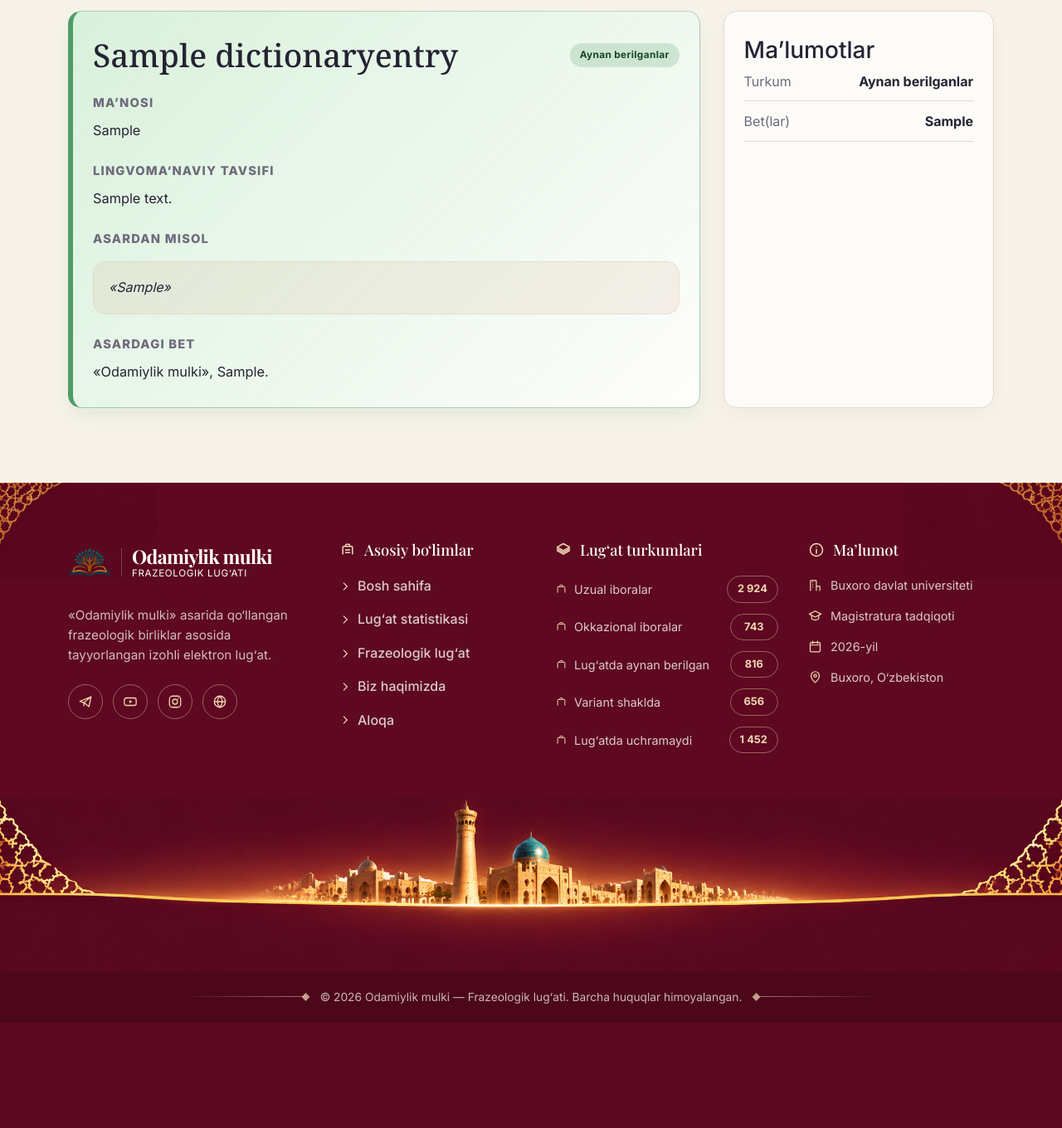
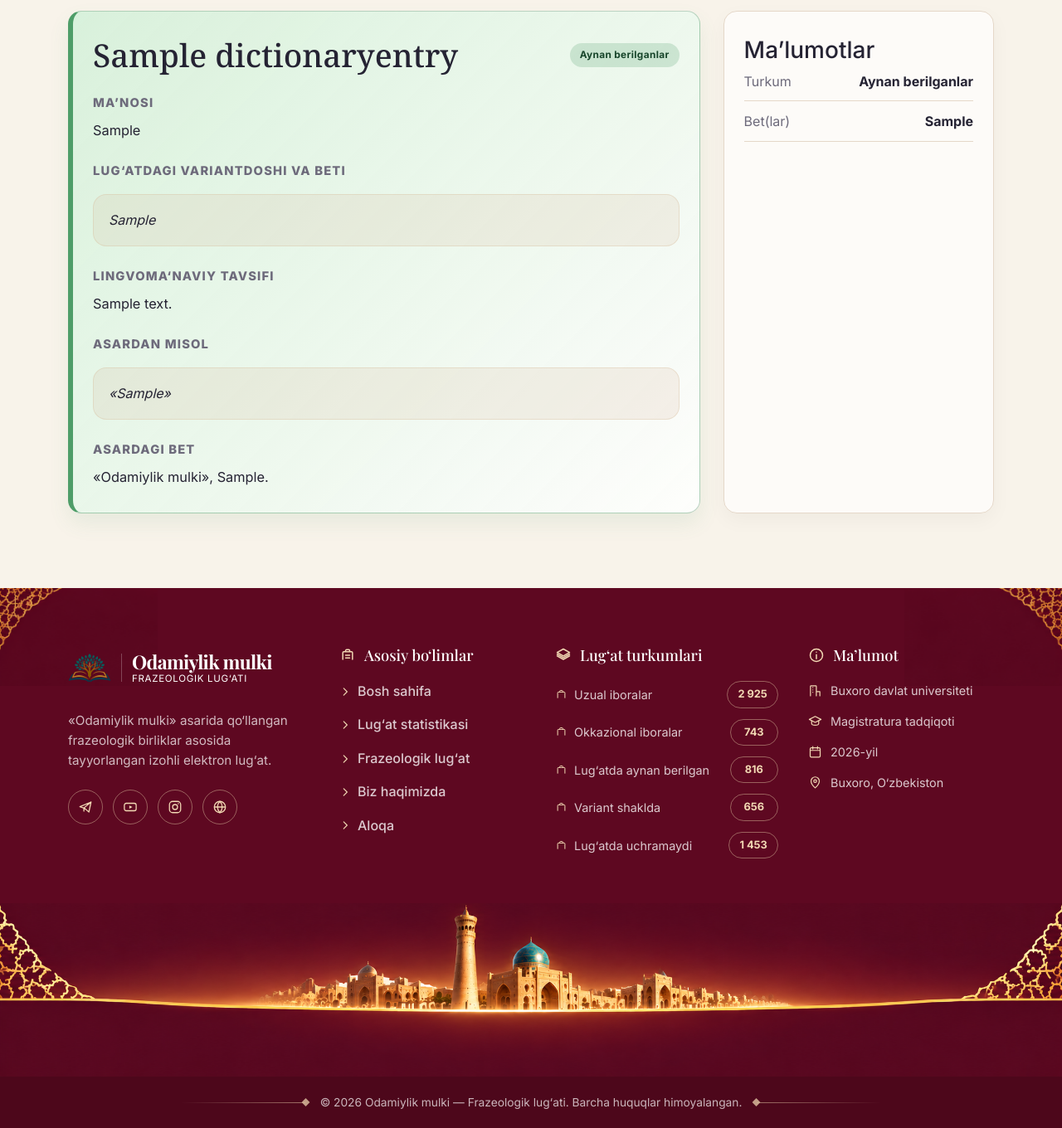
Before and after one commit to 000Jasurbek000/Tohir-Malik, a Django app: page /phrase-detail/ in a window 1280 px wide. Shown: the part 388-1748 px from the top of the page at 83% size. Before the commit the page ends 1621 px from the top, so only its background shows below. Run offline with Django 5.2, Linux system fonts and the light colour scheme; tables that the repository leaves empty hold one stand-in row (values such as "Sample post").

Commit message:
Add missing dictionary entry, variant-info field, and fix static storage
- Add "ko'nglini ko'tarmoq" (473-bet) to red.csv, bringing the
  "lug'atda uchramaydigan" count to 1453 (total 3668)
- Capture "Lug'atdagi variantdoshi va beti" from yellow.csv into a
  new variant_info field, shown on the phrase detail page
- Update hardcoded totals in about.html/base.html to match
- Switch WhiteNoise storage from manifest (hashed) to plain
  compressed static files - the hashed-filename manifest was going
  stale against Passenger's worker process caching, serving CSS
  without the newly added sections

Co-Authored-By: Claude Sonnet 5 <noreply@anthropic.com>

```diff
--- a/project/dictionary_app/management/commands/load_dictionary_csv.py
+++ b/project/dictionary_app/management/commands/load_dictionary_csv.py
@@ -1,6 +1,8 @@
 import csv
 import os
 from pathlib import Path
+
+VARIANT_INFO_KEY = 'Lug' + chr(0x2018) + 'atdagi variantdoshi va beti'
 
 from django.core.management.base import BaseCommand
 
@@ -41,6 +43,7 @@ class Command(BaseCommand):
                     notes = (row.get("Lingvoma’naviy xususiyati") or '').strip()
                     pages = (row.get('Bet(lar)') or '').strip()
                     example = (row.get('Frazeologik birlik qatnashgan gap') or '').strip()
+                    variant_info = (row.get(VARIANT_INFO_KEY) or '').strip()
 
                     obj, is_created = DictionaryEntry.objects.get_or_create(
                         title=title,
@@ -50,6 +53,7 @@ class Command(BaseCommand):
                             'notes': notes,
                             'example': example,
                             'pages': pages,
+                            'variant_info': variant_info,
                             'source_file': file_path.name,
                             'raw_row': str(row),
                         },
@@ -60,6 +64,7 @@ class Command(BaseCommand):
                         obj.notes = notes
                         obj.example = example
                         obj.pages = pages
+                        obj.variant_info = variant_info
                         obj.source_file = file_path.name
                         obj.raw_row = str(row)
                         obj.save()
--- a/project/dictionary_app/models.py
+++ b/project/dictionary_app/models.py
@@ -12,6 +12,7 @@ class DictionaryEntry(models.Model):
     title = models.CharField(max_length=255, db_index=True)
     meaning = models.TextField(blank=True)
     category = models.CharField(max_length=20, choices=CATEGORY_CHOICES, db_index=True)
+    variant_info = models.TextField(blank=True)
     notes = models.TextField(blank=True)
     example = models.TextField(blank=True)
     pages = models.CharField(max_length=255, blank=True)
--- a/project/dictionary_app/views.py
+++ b/project/dictionary_app/views.py
@@ -45,6 +45,7 @@ def _entry_to_dict(entry):
         'pages': entry.pages,
         'notes': entry.notes,
         'example': entry.example,
+        'variant_info': entry.variant_info,
     }
 
 
@@ -164,6 +165,7 @@ def phrase_detail(request):
         'description': (entry.notes if entry else '') or 'Ma’lumot mavjud emas.',
         'example': (entry.example if entry else '') or '',
         'page': (entry.pages if entry else '') or '',
+        'variant_info': (entry.variant_info if entry else '') or '',
     }
     return render(request, 'phrase_detail.html', {'phrase': data, 'related': related})
 
--- a/project/odamiylik_mulki/settings.py
+++ b/project/odamiylik_mulki/settings.py
@@ -72,7 +72,7 @@ STATIC_ROOT = BASE_DIR / 'staticfiles'
 
 STORAGES = {
     'default': {'BACKEND': 'django.core.files.storage.FileSystemStorage'},
-    'staticfiles': {'BACKEND': 'whitenoise.storage.CompressedManifestStaticFilesStorage'},
+    'staticfiles': {'BACKEND': 'whitenoise.storage.CompressedStaticFilesStorage'},
 }
 
 DEFAULT_AUTO_FIELD = 'django.db.models.BigAutoField'
--- a/project/templates/about.html
+++ b/project/templates/about.html
@@ -104,12 +104,12 @@
                 </span>
                 <span class="ornament-line last" aria-hidden="true"></span>
             </div>
-            <p class="goals-text">Lug‘atda jami <strong>3 667 ta</strong> frazeologik birlik bor: <strong>2 924 ta uzual ibora</strong> (umumxalq tilida mavjud) va <strong>743 ta okkazional ibora</strong> (muallif nutqiga xos, frazeologik qolip asosida yaratilgan yoki o‘zgartirilgan iboralar).</p>
+            <p class="goals-text">Lug‘atda jami <strong>3 668 ta</strong> frazeologik birlik bor: <strong>2 925 ta uzual ibora</strong> (umumxalq tilida mavjud) va <strong>743 ta okkazional ibora</strong> (muallif nutqiga xos, frazeologik qolip asosida yaratilgan yoki o‘zgartirilgan iboralar).</p>
         </div>
 
         <div class="about-stats-grid">
             <article class="about-stats-card reveal">
-                <h4>Uzual iboralar — 2 924 ta</h4>
+                <h4>Uzual iboralar — 2 925 ta</h4>
                 <p>Har biri «O‘zbek tili frazeologik lug‘ati» (Sh. Rahmatullayev va boshq., 2022) bilan solishtirildi:</p>
                 <ul class="goals-check-list">
                     <li>
@@ -122,7 +122,7 @@
                     </li>
                     <li>
                         <svg viewBox="0 0 24 24" fill="none" xmlns="http://www.w3.org/2000/svg" aria-hidden="true"><circle cx="12" cy="12" r="9" stroke="currentColor" stroke-width="1.6"/><path d="M8.5 12.3l2.3 2.3 4.7-4.9" stroke="currentColor" stroke-width="1.6" stroke-linecap="round" stroke-linejoin="round"/></svg>
-                        <strong>1 452 tasi</strong>&nbsp;— lug‘atda uchramaydi
+                        <strong>1 453 tasi</strong>&nbsp;— lug‘atda uchramaydi
                     </li>
                 </ul>
             </article>
--- a/project/templates/base.html
+++ b/project/templates/base.html
@@ -112,7 +112,7 @@
                 <ul>
                     <li>
                         <span><svg viewBox="0 0 24 24" fill="none" xmlns="http://www.w3.org/2000/svg" aria-hidden="true"><path d="M5 18V8.5A1.5 1.5 0 0 1 6.5 7H17.5A1.5 1.5 0 0 1 19 8.5V18M9 7V5.5A1.5 1.5 0 0 1 10.5 4H13.5A1.5 1.5 0 0 1 15 5.5V7" stroke="currentColor" stroke-width="1.6" stroke-linecap="round" stroke-linejoin="round"/></svg>Uzual iboralar</span>
-                        <span class="count-pill">2 924</span>
+                        <span class="count-pill">2 925</span>
                     </li>
                     <li>
                         <span><svg viewBox="0 0 24 24" fill="none" xmlns="http://www.w3.org/2000/svg" aria-hidden="true"><path d="M5 18V8.5A1.5 1.5 0 0 1 6.5 7H17.5A1.5 1.5 0 0 1 19 8.5V18M9 7V5.5A1.5 1.5 0 0 1 10.5 4H13.5A1.5 1.5 0 0 1 15 5.5V7" stroke="currentColor" stroke-width="1.6" stroke-linecap="round" stroke-linejoin="round"/></svg>Okkazional iboralar</span>
@@ -128,7 +128,7 @@
                     </li>
                     <li>
                         <span><svg viewBox="0 0 24 24" fill="none" xmlns="http://www.w3.org/2000/svg" aria-hidden="true"><path d="M5 18V8.5A1.5 1.5 0 0 1 6.5 7H17.5A1.5 1.5 0 0 1 19 8.5V18M9 7V5.5A1.5 1.5 0 0 1 10.5 4H13.5A1.5 1.5 0 0 1 15 5.5V7" stroke="currentColor" stroke-width="1.6" stroke-linecap="round" stroke-linejoin="round"/></svg>Lug‘atda uchramaydi</span>
-                        <span class="count-pill">1 452</span>
+                        <span class="count-pill">1 453</span>
                     </li>
                 </ul>
             </div>
--- a/project/templates/phrase_detail.html
+++ b/project/templates/phrase_detail.html
@@ -39,6 +39,13 @@
                 <h3>Ma’nosi</h3>
                 <p>{{ phrase.meaning }}</p>
             </div>
+
+            {% if phrase.variant_info %}
+            <div class="detail-section">
+                <h3>Lug‘atdagi variantdoshi va beti</h3>
+                <div class="quote-box-soft">{{ phrase.variant_info|linebreaksbr }}</div>
+            </div>
+            {% endif %}
 
             {% if phrase.description and phrase.description != 'Ma’lumot mavjud emas.' %}
             <div class="detail-section">
```
Also changed, not shown: project/dictionary_app/migrations/0002_dictionaryentry_variant_info.py (added), project/red.csv.
